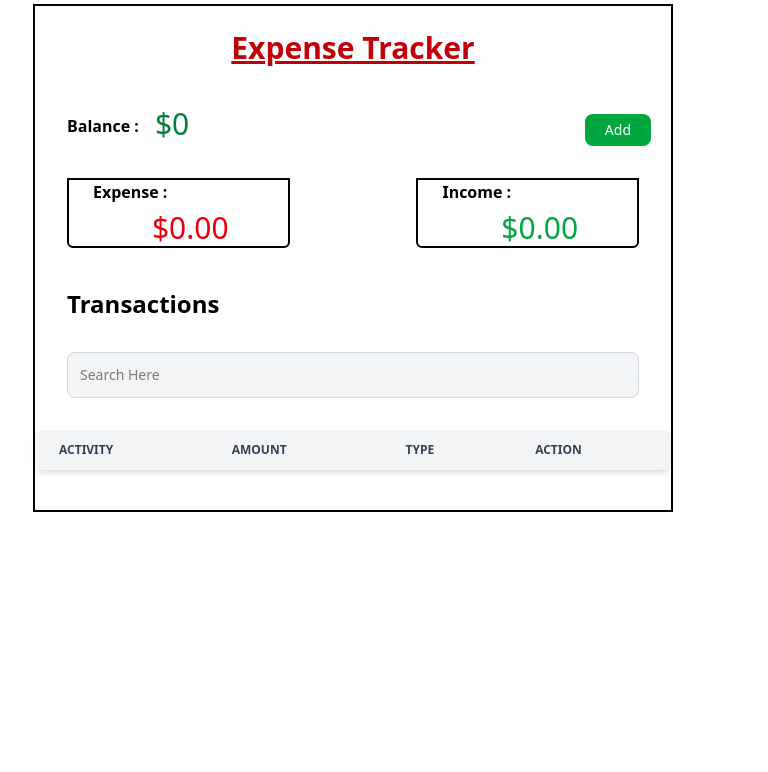
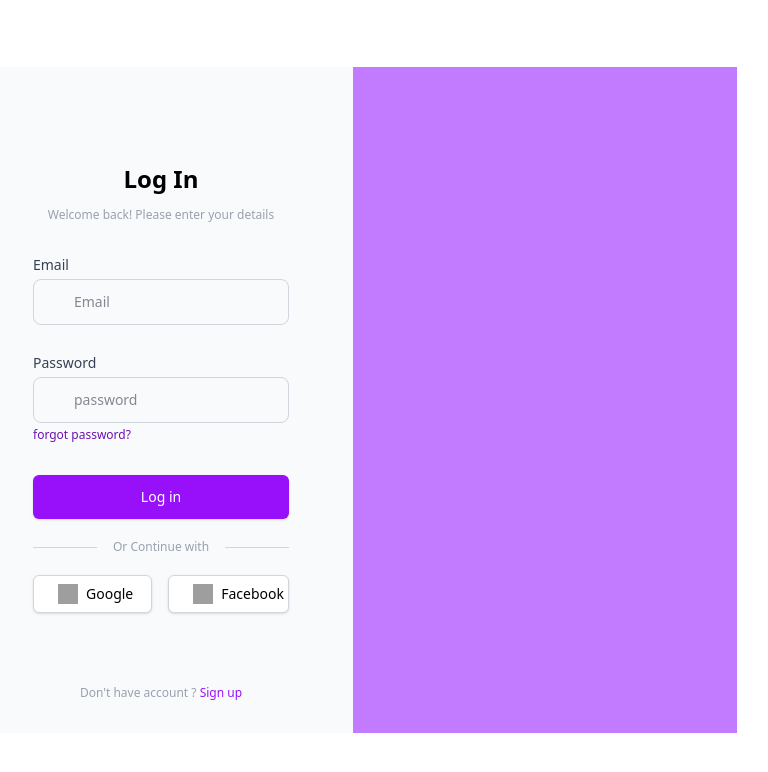
Before and after one commit to gvinaykumar1999/vite-exp-track, a React (Vite) app: page / in a window 1280 px wide. Shown: the top 772 px of the page, without its empty margins (287-1055 px from the left). Built offline with nearby package versions, Linux system fonts and the light colour scheme; grey boxes are pictures that could not be loaded.

Commit message:
login page commits

```diff
--- a/src/App.jsx
+++ b/src/App.jsx
@@ -1,10 +1,12 @@
 import React from "react";
 import Homepage from "./homepage";
+import LoginForm from "./LoginForm";
 
 const App = () => {
   return (
     <div>
-      <Homepage />
+      {/* <Homepage /> */}
+      <LoginForm />
     </div>
   );
 };
--- /dev/null
+++ b/src/LoginForm.jsx
@@ -0,0 +1,79 @@
+import React from "react";
+
+const LoginForm = () => {
+  return (
+    <div className=" flex items-center justify-center h-screen ">
+      <div className=" flex box-border rounded-2xl w-[60%]  bg-gray-50 ">
+        <div className="w-1/2">
+          <h2 className=" text-center text-2xl mt-24 mb-3 font-bold">Log In</h2>
+          <p className="text-center text-xs text-gray-400">
+            Welcome back! Please enter your details
+          </p>
+          <form className="mx-16 mt-8 ">
+            <label
+              for="email"
+              className="block text-sm font-medium text-gray-700"
+            >
+              Email
+            </label>
+            <input
+              type="email"
+              name="email"
+              className="block w-full p-3 my-1 ps-10  text-sm text-gray-900 border border-gray-300 rounded-lg bg-gray-50"
+              placeholder="Email"
+            />
+            <br></br>
+            <label
+              for="password"
+              className="block text-sm font-medium text-gray-700"
+            >
+              Password
+            </label>
+            <input
+              type="password"
+              name="password"
+              className="block w-full p-3 my-1 ps-10 text-sm text-gray-900 border border-gray-300 rounded-lg bg-gray-50"
+              placeholder="password"
+            />
+            <p className="text-purple-800 text-xs"> forgot password?</p>
+            <button className="inline-block  w-[100%] mt-8  px-6 py-3 bg-purple-600 text-white font-medium text-sm rounded-md shadow-sm hover:bg-purple-800 focus:outline-none focus:ring-2 focus:ring-offset-2 focus:ring-purple-500">
+              Log in
+            </button>
+            <div className="flex items-center justify-center my-5 gap-4">
+              <hr className="flex-grow border-t border-gray-300" />
+              <span className="text-gray-400 text-xs">Or Continue with</span>
+              <hr className="flex-grow border-t border-gray-300" />
+            </div>
+            <div className="flex gap-4">
+              <button className="w-1/2 flex items-center gap-2 px-6 py-2 border border-gray-300 rounded-md shadow-sm bg-white hover:bg-gray-50">
+                <img
+                  src="https://www.svgrepo.com/show/475656/google-color.svg"
+                  alt="Google"
+                  class="w-5 h-5"
+                />
+                <span className="text-sm font-medium"> Google</span>
+              </button>
+              <button className="w-1/2 flex items-center gap-2 px-6 py-2 border border-gray-300 rounded-md shadow-sm bg-white hover:bg-gray-50">
+                <img
+                  src="https://www.svgrepo.com/show/475647/facebook-color.svg"
+                  alt="Facebook"
+                  class="w-5 h-5"
+                />
+                <span className="text-sm font-medium"> Facebook</span>
+              </button>
+            </div>
+          </form>
+          <p className="text-center text-xs mt-18 mb-8 text-gray-400">
+            Don't have account ?{" "}
+            <a href="#" class="text-purple-600 hover:underline">
+              Sign up
+            </a>
+          </p>
+        </div>
+        <div className="w-1/2 bg-purple-400"></div>
+      </div>
+    </div>
+  );
+};
+
+export default LoginForm;
```
